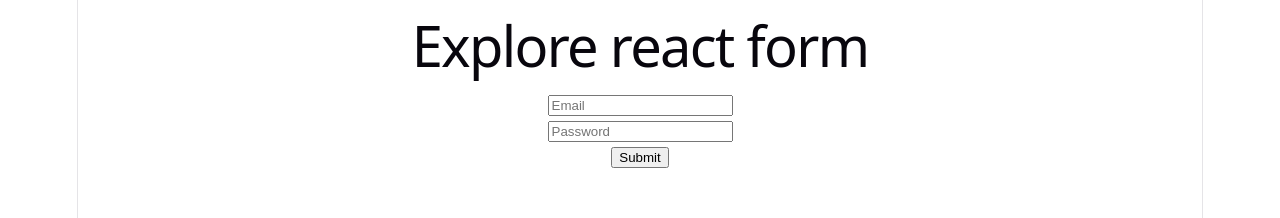
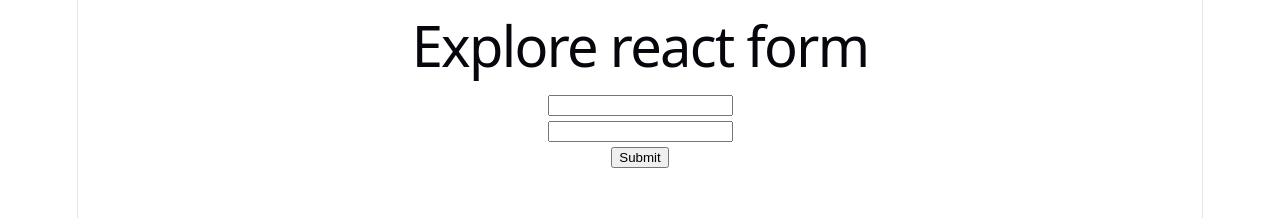
Before and after one commit to aseelrahman/explore-react-form, a React (Vite) app: page / in a window 1280 px wide. Shown: the top 218 px of the page. Built offline with nearby package versions, Linux system fonts and the light colour scheme.

Commit message:
uncontrolled way to collect form data

```diff
--- a/src/App.jsx
+++ b/src/App.jsx
@@ -1,5 +1,6 @@
 import "./App.css";
-import ControlledField from "./Components/ControlledField/ControlledField";
+// import ControlledField from "./Components/ControlledField/ControlledField";
+import UnControlledField from "./Components/UnControlledField/UnControlledField";
 // import FormAction from "./Components/FormAction/FormAction";
 // import SimpleForm from "./Components/SimpleForm/SimpleForm";
 
@@ -9,7 +10,8 @@
       <h1>Explore react form</h1>
       {/* <SimpleForm /> */}
       {/* <FormAction /> */}
-      <ControlledField />
+      {/* <ControlledField /> */}
+      <UnControlledField />
     </>
   );
 }
--- a/src/Components/ControlledField/ControlledField.jsx
+++ b/src/Components/ControlledField/ControlledField.jsx
@@ -1,25 +1,48 @@
 import { useState } from "react";
 
 const ControlledField = () => {
-    const [password, setPassword] = useState('')
+  const [password, setPassword] = useState("secret");
+  const [error, setError] = useState("");
   const handleSubmit = (e) => {
     e.preventDefault();
-    console.log('Submitted');
+    console.log("Submitted");
 
+    if(password.length < 6){
+        setError('6 Character or longer password needed.')
+    }
+    else{
+        setError('')
+    }
   };
-  const handlePasswordOnChange = (e) =>{
+  const handlePasswordOnChange = (e) => {
     console.log(e.target.value);
+    setPassword(e.target.value);
 
-  }
+    // if (password.length < 6) {
+    //   setError("Password must be 6 character or longer");
+    // }
+    // else{
+    //     setError('')
+    // }
+  };
   return (
     <div>
       <form onSubmit={handleSubmit}>
         <input type="email" name="email" placeholder="Email" required />
         <br />
-        <input type="password" name="password" placeholder="Password" onChange={handlePasswordOnChange} defaultValue={password} id="" />
+        <input
+          type="password"
+          name="password"
+          placeholder="Password"
+          onChange={handlePasswordOnChange}
+          defaultValue={password}
+        />
         <br />
         <input type="submit" value="Submit" />
       </form>
+      <p style={{ color: "red" }}>
+        <small>{error}</small>
+      </p>
     </div>
   );
 };
--- /dev/null
+++ b/src/Components/UnControlledField/UnControlledField.jsx
@@ -0,0 +1,29 @@
+import { useRef } from "react";
+
+const UnControlledField = () => {
+  const emailRef = useRef("");
+  const passwordRef = useRef('')
+
+  const handleSubmit = (e) => {
+    e.preventDefault();
+
+    const email = emailRef.current.value
+    const password = passwordRef.current.value
+
+    console.log(email, password);
+
+  };
+  return (
+    <div>
+      <form onSubmit={handleSubmit}>
+        <input ref={emailRef} type="email" name="" />
+        <br />
+        <input ref={passwordRef} type="password" name="" />
+        <br />
+        <input type="submit" value="Submit" />
+      </form>
+    </div>
+  );
+};
+
+export default UnControlledField;
```
Also changed, not shown: src/__get__form__data__.js (+7 -0 lines).
